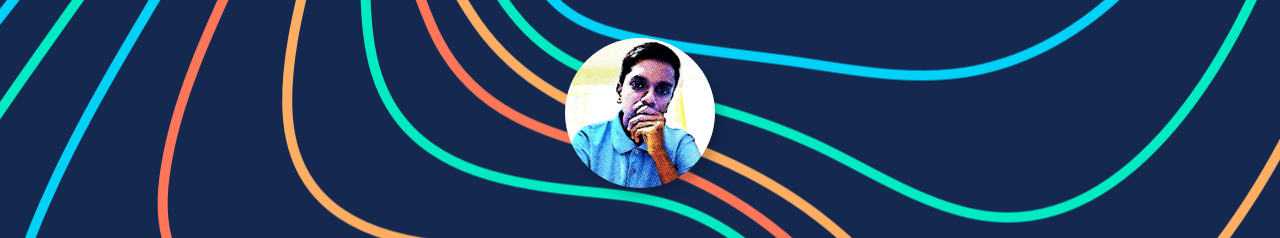
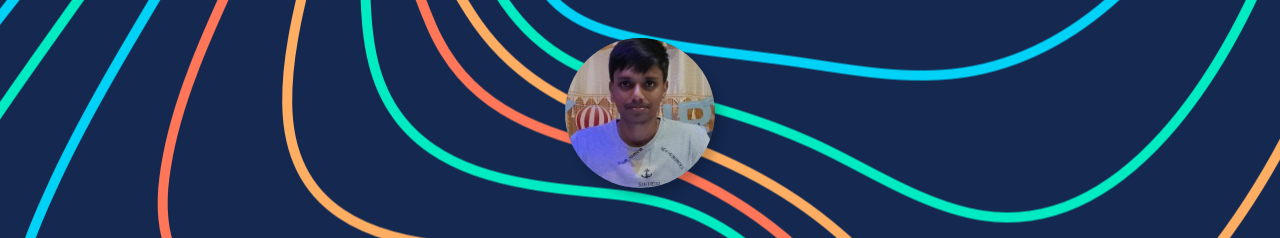
Before and after one commit to manojnaidu619/react-portfolio619, a React (Create React App) app: page / in a window 1280 px wide. Shown: the top 238 px of the page. Built offline with nearby package versions, Linux system fonts and the light colour scheme.

Commit message:
Changed avatar

```diff
--- a/src/styles/HeaderCard.scss
+++ b/src/styles/HeaderCard.scss
@@ -21,9 +21,9 @@
     box-shadow: 6px 8px 10px rgba(0, 0, 0, 0.2);
     height: 150px;
     width: 150px;
-    background-image: url("/images/manoj.png");
-    background-size: 195px;
-    background-position: center;
+    background-image: url("/images/manoj-1.jpg");
+    background-size: 160px;
+    background-position: inherit;
     background-repeat: no-repeat;
 }
 
```
Also changed, not shown: public/images/manoj-1.jpg (added).
